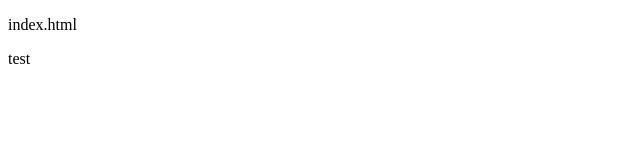
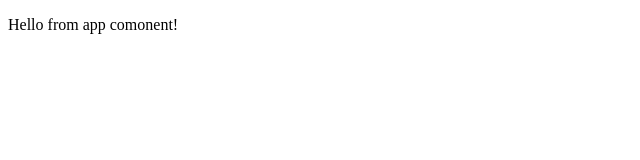
Before and after one commit to parafia-zolkiewka/strona-test, an Angular app: page / in a window 1280 px wide. Shown: the top 160 px of the page, without its empty margins (0-640 px from the left). Built offline with nearby package versions, Linux system fonts and the light colour scheme.

Commit message:
github  pages

```diff
--- a/src/app/app.component.html
+++ b/src/app/app.component.html
@@ -1,3 +1,3 @@
-<p>test</p>
+<p>Hello from app comonent!</p>
 
 <router-outlet />
--- a/src/index.html
+++ b/src/index.html
@@ -8,7 +8,6 @@
   <link rel="icon" type="image/x-icon" href="favicon.ico">
 </head>
 <body>
-  <p>index.html</p>
   <app-root></app-root>
 </body>
 </html>
```
